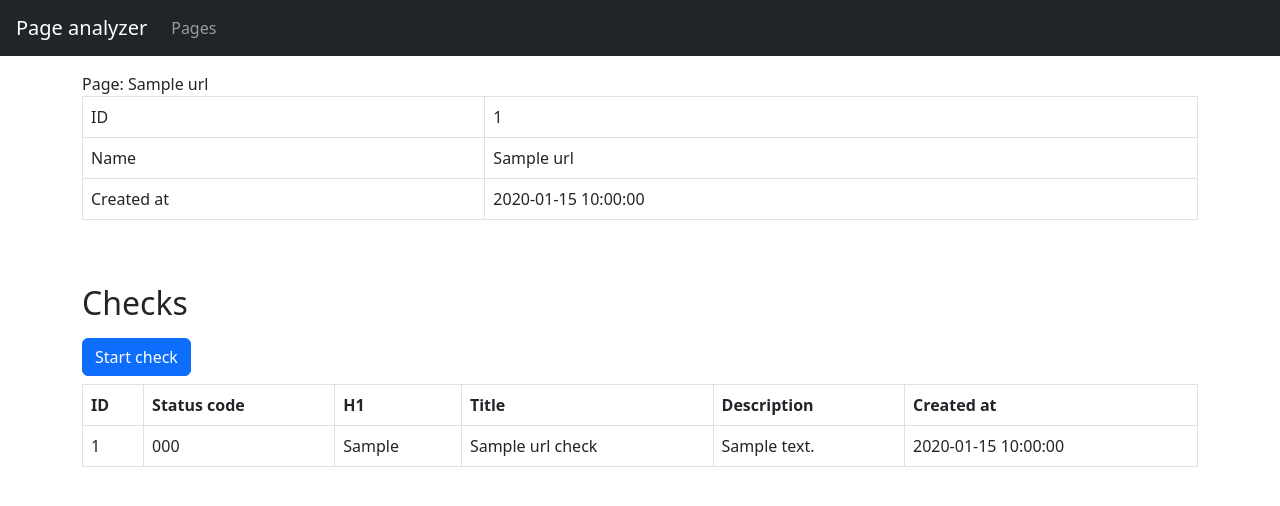
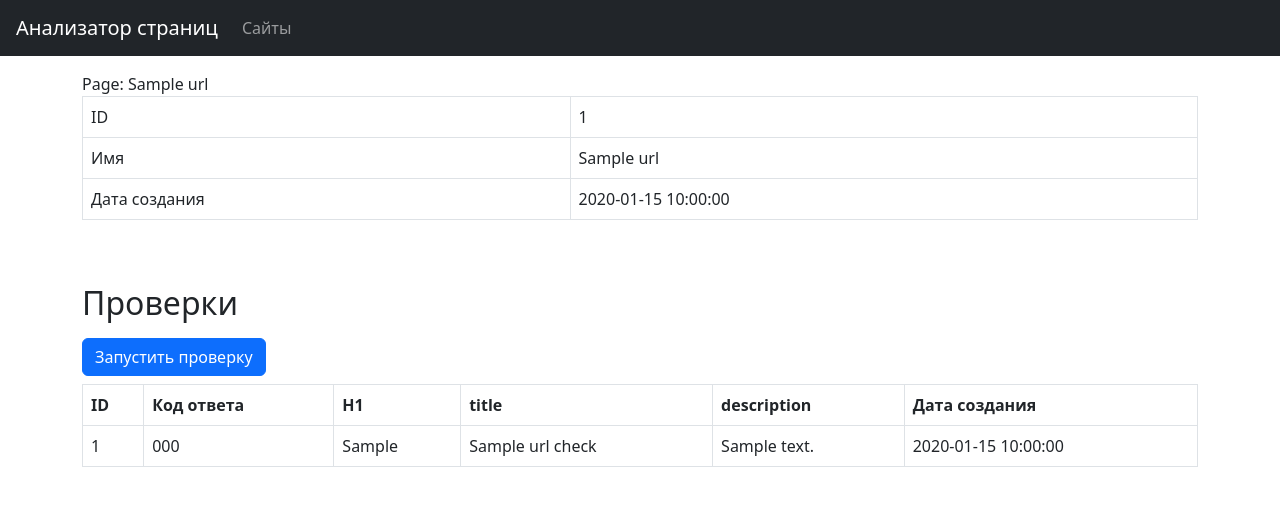
Before and after one commit to polyarniik/python-project-83, a Flask app: page /urls/1 in a window 1280 px wide. Shown: the top 506 px of the page. Run offline with Flask 3, Linux system fonts and the light colour scheme; a database or web service that is not in the repository returns one stand-in record (values such as "Sample title"); some libraries are stand-ins or nearby versions.

Commit message:
fix templates

```diff
--- a/page_analyzer/templates/base.html
+++ b/page_analyzer/templates/base.html
@@ -6,7 +6,7 @@
               content="width=device-width, initial-scale=1, shrink-to-fit=no">
         <link href="https://cdn.jsdelivr.net/npm/bootstrap@5.2.0/dist/css/bootstrap.min.css"
               rel="stylesheet">
-        <title>Page Analyzer</title>
+        <title>Анализатор страниц</title>
     </head>
     <body class="min-vh-100 d-flex flex-column">
         <header class="flex-shrink-0">
--- a/page_analyzer/templates/components/form.html
+++ b/page_analyzer/templates/components/form.html
@@ -9,5 +9,5 @@
               class="form-control form-control-lg">
        <input type="submit"
               class="btn btn-primary  btn-lg ms-3 px-5 text-uppercase mx-3"
-              value="Check">
+              value="Проверить">
 </form>
--- a/page_analyzer/templates/components/navbar.html
+++ b/page_analyzer/templates/components/navbar.html
@@ -1,9 +1,9 @@
 <nav class="navbar navbar-expand-md navbar-dark bg-dark px-3">
-    <a class="navbar-brand" href="{{ url_for("index") }}">Page analyzer</a>
+    <a class="navbar-brand" href="{{ url_for("index") }}">Анализатор страниц</a>
     <div id="navbarNav">
         <ul class="navbar-nav">
             <li class="nav-item">
-                <a class="nav-link " href="{{ url_for("urls_list") }}">Pages</a>
+                <a class="nav-link " href="{{ url_for("urls_list") }}">Сайты</a>
             </li>
         </ul>
     </div>
--- a/page_analyzer/templates/index.html
+++ b/page_analyzer/templates/index.html
@@ -2,7 +2,7 @@
 {% block content %}
     <div class="row">
         <div class="col-12 col-md-10 col-lg-8 mx-auto border rounded-3 bg-light p-5">
-            <h1 class="display-3">Page analyzer</h1>
+            <h1 class="display-3">Анализатор страниц</h1>
             {% include 'components/form.html' %}
         </div>
     </div>
--- a/page_analyzer/templates/urls/url.html
+++ b/page_analyzer/templates/urls/url.html
@@ -11,30 +11,30 @@
           <td>{{ url.id }}</td>
         </tr>
         <tr>
-          <td>Name</td>
+          <td>Имя</td>
           <td>{{ url.name }}</td>
         </tr>
         <tr>
-          <td>Created at</td>
+          <td>Дата создания</td>
           <td>{{ url.created_at }}</td>
         </tr>
       </tbody>
     </table>
   </div>
-  <h2 class="mt-5 mb-3">Checks</h2>
+  <h2 class="mt-5 mb-3">Проверки</h2>
   <form method="post" action="{{ url_for('url_checks', id=url.id) }}">
-    <input type="submit" class="btn btn-primary" value="Start check">
+    <input type="submit" class="btn btn-primary" value="Запустить проверку">
   </form>
   <div>
     <table class="table table-bordered table-hover mt-2" data-test="checks">
       <thead>
         <tr>
           <th>ID</th>
-          <th>Status code</th>
+          <th>Код ответа</th>
           <th>H1</th>
-          <th>Title</th>
-          <th>Description</th>
-          <th>Created at</th>
+          <th>title</th>
+          <th>description</th>
+          <th>Дата создания</th>
         </tr>
       </thead>
       <tbody>
```
Also changed, not shown: page_analyzer/templates/errors/404.html (+6 -4 lines), page_analyzer/templates/errors/500.html (+5 -3 lines), page_analyzer/templates/urls/index.html (+4 -4 lines).
